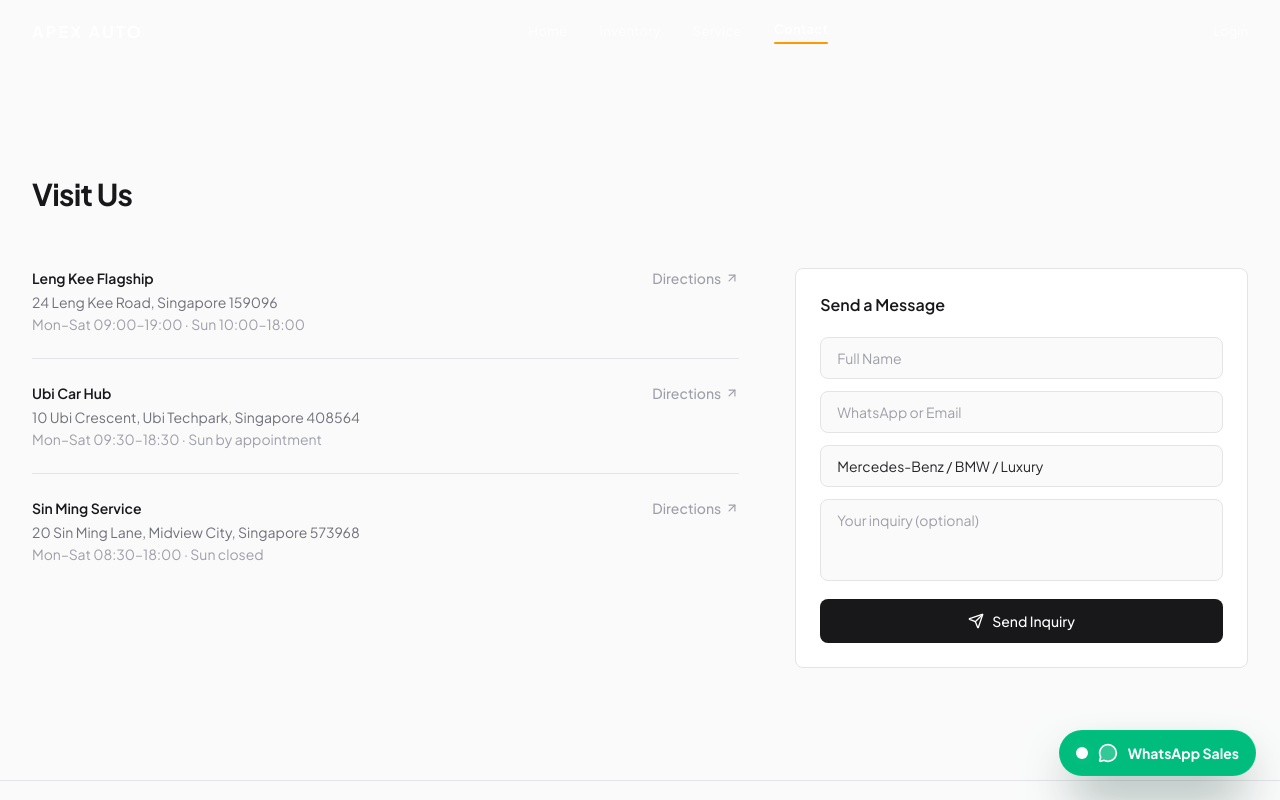
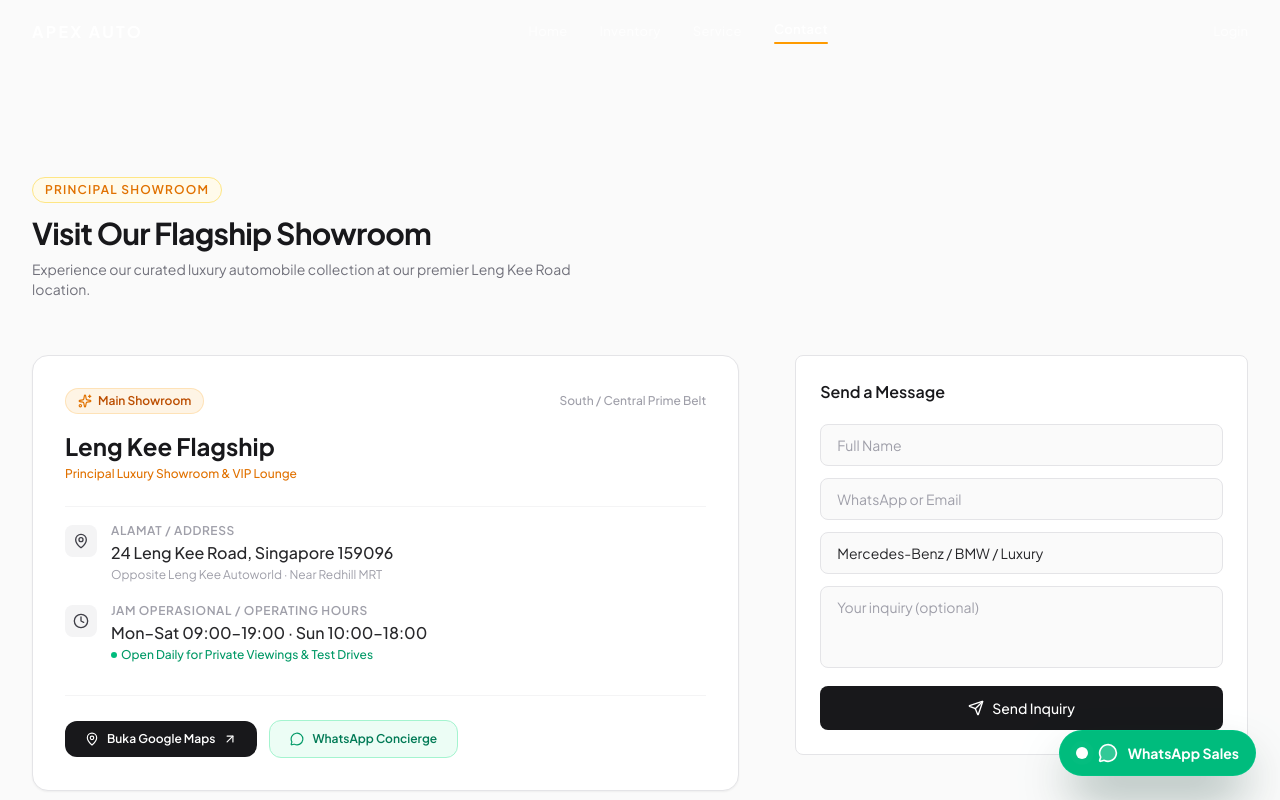
Before and after one commit to langkahkuy-pixel/APEX-AUTO, a Next.js app: page /contact in a window 1280 px wide. Shown: the top 800 px of the page. Built offline with nearby package versions, Linux system fonts and the light colour scheme.

Commit message:
location

```diff
--- a/src/app/admin/page.tsx
+++ b/src/app/admin/page.tsx
@@ -59,28 +59,6 @@ const SHOWROOM_BRANCHES = [
     whatsapp: '+65 8123 4567',
     hours: 'Mon - Sun: 09:00 - 19:00 SGT',
     unitsCount: 14,
-    status: 'Fully Operational',
-  },
-  {
-    id: 'branch-2',
-    name: 'Apex Auto Experience Centre @ Ubi',
-    address: '81 Ubi Avenue 4, #01-08 UB.One, Singapore 408830',
-    zone: 'East Automotive Hub',
-    phone: '+65 6890 1234',
-    whatsapp: '+65 8234 5678',
-    hours: 'Mon - Sat: 09:30 - 18:30 SGT',
-    unitsCount: 9,
-    status: 'Fully Operational',
-  },
-  {
-    id: 'branch-3',
-    name: 'Apex Auto Prestige Hub @ Sin Ming',
-    address: '160 Sin Ming Drive, #03-12, Singapore 575722',
-    zone: 'North-Central Prestige Hub',
-    phone: '+65 6901 2345',
-    whatsapp: '+65 8345 6789',
-    hours: 'Mon - Sun: 10:00 - 18:00 SGT',
-    unitsCount: 6,
     status: 'Fully Operational',
   },
 ];
@@ -673,8 +651,8 @@ function AdminDashboardContent() {
                     <span className="text-amber-400 font-medium">{promosList.length} Campaign Banners</span>
                   </div>
                   <div className="flex justify-between py-2">
-                    <span className="text-slate-400">Showroom Locations:</span>
-                    <span className="text-white font-medium">3 Hubs (Leng Kee, Ubi, Sin Ming)</span>
+                    <span className="text-slate-400">Showroom Location:</span>
+                    <span className="text-white font-medium">Leng Kee Flagship (24 Leng Kee Rd)</span>
                   </div>
                 </div>
                 <button
--- a/src/app/contact/page.tsx
+++ b/src/app/contact/page.tsx
@@ -4,9 +4,9 @@ import { ContactShowroomSection } from '@/components/ContactShowroomSection';
 import { Footer } from '@/components/Footer';
 
 export const metadata: Metadata = {
-  title: 'Contact — Apex Auto | Visit Our Showrooms',
+  title: 'Contact — Apex Auto | Leng Kee Flagship Showroom',
   description:
-    'Visit Apex Auto showrooms at Leng Kee, Ubi Car Hub, and Sin Ming. Send an inquiry, schedule a test drive, or get a trade-in valuation. WhatsApp and online form available.',
+    'Visit Apex Auto Flagship Showroom at 24 Leng Kee Road, Singapore. Send an inquiry, schedule a private test drive, or get a trade-in valuation. WhatsApp and online form available.',
 };
 
 export default function ContactPage() {
--- a/src/app/layout.tsx
+++ b/src/app/layout.tsx
@@ -11,7 +11,7 @@ const jakarta = Plus_Jakarta_Sans({
 export const metadata: Metadata = {
   title: 'Apex Auto — Premier Luxury & Pre-Owned Car Showroom',
   description:
-    'Explore our curated luxury and certified pre-owned car collection. Transparent SGD Nett pricing, 100-point inspection certification, and verified COE details across Leng Kee, Ubi, and Sin Ming showrooms.',
+    'Explore our curated luxury and certified pre-owned car collection. Transparent SGD Nett pricing, 100-point inspection certification, and verified COE details at our Leng Kee Flagship showroom.',
   keywords: [
     'luxury car showroom',
     'certified pre-owned cars',
--- a/src/app/tentang-kami/page.tsx
+++ b/src/app/tentang-kami/page.tsx
@@ -176,30 +176,6 @@ const SHOWROOMS = [
     accentColor: 'border-amber-500/40 text-amber-400 bg-amber-500/10',
     highlight: 'Central Luxury Automotive District',
   },
-  {
-    name: 'Ubi Techpark Showroom',
-    tag: 'Certified Pre-Owned',
-    role: 'Curated prestige pre-owned inventory & on-site trade-in appraisal',
-    address: '10 Ubi Crescent, Ubi Techpark, Singapore 408564',
-    hours: 'Mon–Sat: 09:30–18:30 • Sun: By Appointment',
-    phone: '+65 8234 5678',
-    mapUrl: 'https://maps.google.com/?q=10+Ubi+Crescent+Singapore',
-    image: 'https://images.unsplash.com/photo-1617814076367-b759c7d7e738?auto=format&fit=crop&w=1200&q=80',
-    accentColor: 'border-blue-500/40 text-blue-400 bg-blue-500/10',
-    highlight: 'Eastern Commercial Automotive Hub',
-  },
-  {
-    name: 'Sin Ming Service & Delivery Hub',
-    tag: 'Technical & Handover Hub',
-    role: 'Pre-delivery inspection, scheduled servicing & warranty handover',
-    address: '20 Sin Ming Lane, Midview City, Singapore 573968',
-    hours: 'Mon–Sat: 08:30–18:00 • Sun: Closed',
-    phone: '+65 8345 6789',
-    mapUrl: 'https://maps.google.com/?q=20+Sin+Ming+Lane+Singapore',
-    image: 'https://images.unsplash.com/photo-1503376780353-7e6692767b70?auto=format&fit=crop&w=1200&q=80',
-    accentColor: 'border-emerald-500/40 text-emerald-400 bg-emerald-500/10',
-    highlight: 'Dedicated Technical & Aftercare Centre',
-  },
 ];
 
 
@@ -363,10 +339,10 @@ export default function AboutPage() {
             delay={200}
           />
           <AnimatedStat
-            value="3"
-            suffix=" Hubs"
-            label="Strategic Locations"
-            sublabel="Leng Kee, Ubi, and Sin Ming"
+            value="1"
+            suffix=" Flagship"
+            label="Principal Showroom"
+            sublabel="24 Leng Kee Road, Singapore"
             delay={300}
           />
         </div>
@@ -605,26 +581,26 @@ export default function AboutPage() {
       </section>
 
       {/* ═══════════════════════════════════════════════════════════════
-          SECTION 5: SHOWROOM NETWORK & STRATEGIC HUBS
+          SECTION 5: FLAGSHIP SHOWROOM
       ═══════════════════════════════════════════════════════════════ */}
       <section className="py-24 sm:py-32 relative overflow-hidden">
         <div className="max-w-7xl mx-auto px-6 lg:px-8">
           {/* Section Header */}
           <div className="max-w-2xl mx-auto text-center mb-16">
-            <div className="inline-flex items-center gap-2 px-3 py-1 rounded-full bg-zinc-900 border border-zinc-800 text-xs font-semibold text-blue-400 uppercase tracking-widest mb-3">
+            <div className="inline-flex items-center gap-2 px-3 py-1 rounded-full bg-zinc-900 border border-zinc-800 text-xs font-semibold text-amber-400 uppercase tracking-widest mb-3">
               <Building2 className="w-3.5 h-3.5" />
-              <span>3 Strategic Hubs</span>
+              <span>Flagship Showroom</span>
             </div>
             <h2 className="text-3xl sm:text-4xl font-black text-white tracking-tight">
-              Showroom Network &amp; Service Centers
+              Our Flagship Showroom
             </h2>
             <p className="mt-3 text-sm text-zinc-400 leading-relaxed">
-              Strategically situated across Singapore&apos;s prime automotive belts to deliver sales, trade-in valuations, and aftercare.
+              Centrally located along Singapore&apos;s prime automotive belt at 24 Leng Kee Road.
             </p>
           </div>
 
-          {/* 3 Showcase Cards */}
-          <div className="grid grid-cols-1 lg:grid-cols-3 gap-6">
+          {/* Showcase Card */}
+          <div className="max-w-2xl mx-auto">
             {SHOWROOMS.map((hub) => (
               <div
                 key={hub.name}
--- a/src/components/ContactShowroomSection.tsx
+++ b/src/components/ContactShowroomSection.tsx
@@ -7,28 +7,19 @@ import {
   CheckCircle2,
   AlertCircle,
   ArrowUpRight,
+  MapPin,
+  Clock,
+  Sparkles,
 } from 'lucide-react';
 
-const SHOWROOMS = [
-  {
+const FLAGSHIP_SHOWROOM = {
   name: 'Leng Kee Flagship',
+  tagline: 'Principal Luxury Showroom & VIP Lounge',
   address: '24 Leng Kee Road, Singapore 159096',
   hours: 'Mon–Sat 09:00–19:00 · Sun 10:00–18:00',
+  phone: '+65 8123 4567',
   mapUrl: 'https://maps.google.com/?q=24+Leng+Kee+Road+Singapore',
-  },
-  {
-    name: 'Ubi Car Hub',
-    address: '10 Ubi Crescent, Ubi Techpark, Singapore 408564',
-    hours: 'Mon–Sat 09:30–18:30 · Sun by appointment',
-    mapUrl: 'https://maps.google.com/?q=10+Ubi+Crescent+Singapore',
-  },
-  {
-    name: 'Sin Ming Service',
-    address: '20 Sin Ming Lane, Midview City, Singapore 573968',
-    hours: 'Mon–Sat 08:30–18:00 · Sun closed',
-    mapUrl: 'https://maps.google.com/?q=20+Sin+Ming+Lane+Singapore',
-  },
-];
+};
 
 export function ContactShowroomSection() {
   const [name, setName] = useState('');
@@ -90,34 +81,99 @@ export function ContactShowroomSection() {
     <section id="kontak-showroom" className="py-20 sm:py-28">
       <div className="max-w-7xl mx-auto px-6 lg:px-8">
         {/* Header */}
-        <h2 className="text-2xl sm:text-3xl font-bold text-zinc-900 tracking-tight mb-10 sm:mb-14">
-          Visit Us
+        <div className="mb-10 sm:mb-14">
+          <span className="text-xs font-semibold tracking-widest uppercase text-amber-600 bg-amber-50 px-3 py-1 rounded-full border border-amber-200 inline-block mb-3">
+            Principal Showroom
+          </span>
+          <h2 className="text-2xl sm:text-3xl font-bold text-zinc-900 tracking-tight">
+            Visit Our Flagship Showroom
           </h2>
+          <p className="mt-2 text-sm text-zinc-500 max-w-xl">
+            Experience our curated luxury automobile collection at our premier Leng Kee Road location.
+          </p>
+        </div>
 
         <div className="grid grid-cols-1 lg:grid-cols-5 gap-10 lg:gap-14">
-          {/* Left: Showroom Locations */}
-          <div className="lg:col-span-3 space-y-6">
-            {SHOWROOMS.map((showroom) => (
-              <div
-                key={showroom.name}
-                className="flex items-start justify-between gap-4 pb-6 border-b border-zinc-200 last:border-b-0 last:pb-0"
-              >
+          {/* Left: Flagship Showroom Details */}
+          <div className="lg:col-span-3">
+            <div className="rounded-2xl border border-zinc-200 bg-white p-6 sm:p-8 shadow-xs">
+              <div className="flex items-center justify-between gap-4 mb-4">
+                <div className="inline-flex items-center gap-1.5 px-3 py-1 rounded-full text-xs font-semibold bg-amber-500/10 text-amber-700 border border-amber-500/20">
+                  <Sparkles className="w-3.5 h-3.5 text-amber-600" />
+                  <span>Main Showroom</span>
+                </div>
+                <span className="text-xs font-medium text-zinc-400">South / Central Prime Belt</span>
+              </div>
+
+              <h3 className="font-bold text-zinc-900 text-xl sm:text-2xl">
+                {FLAGSHIP_SHOWROOM.name}
+              </h3>
+              <p className="text-xs text-amber-600 font-medium mt-1 mb-6">
+                {FLAGSHIP_SHOWROOM.tagline}
+              </p>
+
+              <div className="space-y-5 pt-4 border-t border-zinc-100 text-sm">
+                {/* Alamat */}
+                <div className="flex items-start gap-3.5">
+                  <div className="w-8 h-8 rounded-lg bg-zinc-100 flex items-center justify-center text-zinc-600 shrink-0 mt-0.5">
+                    <MapPin className="w-4 h-4 text-zinc-700" />
+                  </div>
                   <div>
-                  <h3 className="font-semibold text-zinc-900 text-sm">{showroom.name}</h3>
-                  <p className="text-sm text-zinc-500 mt-1">{showroom.address}</p>
-                  <p className="text-sm text-zinc-400 mt-0.5">{showroom.hours}</p>
+                    <span className="text-xs font-semibold text-zinc-400 uppercase tracking-wider block">
+                      Alamat / Address
+                    </span>
+                    <p className="text-zinc-800 font-medium mt-0.5 text-sm sm:text-base">
+                      {FLAGSHIP_SHOWROOM.address}
+                    </p>
+                    <p className="text-xs text-zinc-400 mt-0.5">
+                      Opposite Leng Kee Autoworld · Near Redhill MRT
+                    </p>
                   </div>
+                </div>
+
+                {/* Jam Operasional */}
+                <div className="flex items-start gap-3.5">
+                  <div className="w-8 h-8 rounded-lg bg-zinc-100 flex items-center justify-center text-zinc-600 shrink-0 mt-0.5">
+                    <Clock className="w-4 h-4 text-zinc-700" />
+                  </div>
+                  <div>
+                    <span className="text-xs font-semibold text-zinc-400 uppercase tracking-wider block">
+                      Jam Operasional / Operating Hours
+                    </span>
+                    <p className="text-zinc-800 font-medium mt-0.5 text-sm sm:text-base">
+                      {FLAGSHIP_SHOWROOM.hours}
+                    </p>
+                    <p className="text-xs text-emerald-600 font-medium mt-0.5 flex items-center gap-1">
+                      <span className="w-1.5 h-1.5 rounded-full bg-emerald-500 inline-block" />
+                      Open Daily for Private Viewings & Test Drives
+                    </p>
+                  </div>
+                </div>
+              </div>
+
+              {/* Action Buttons */}
+              <div className="mt-8 pt-6 border-t border-zinc-100 flex flex-wrap items-center gap-3">
                 <a
-                  href={showroom.mapUrl}
+                  href={FLAGSHIP_SHOWROOM.mapUrl}
                   target="_blank"
                   rel="noopener noreferrer"
-                  className="shrink-0 text-sm font-medium text-zinc-400 hover:text-zinc-900 transition-colors flex items-center gap-1"
+                  className="inline-flex items-center gap-2 px-5 py-2.5 rounded-xl bg-zinc-900 hover:bg-zinc-800 text-white font-semibold text-xs transition-colors"
                 >
-                  Directions
+                  <MapPin className="w-3.5 h-3.5" />
+                  <span>Buka Google Maps</span>
                   <ArrowUpRight className="w-3.5 h-3.5" />
                 </a>
+                <a
+                  href={`https://wa.me/6581234567?text=Hello%20Apex%20Auto%20Leng%20Kee%20Flagship%2C%20I%20would%20like%20to%20schedule%20a%20private%20visit`}
+                  target="_blank"
+                  rel="noopener noreferrer"
+                  className="inline-flex items-center gap-2 px-5 py-2.5 rounded-xl bg-emerald-50 text-emerald-700 hover:bg-emerald-100 border border-emerald-200 font-semibold text-xs transition-colors"
+                >
+                  <MessageCircle className="w-3.5 h-3.5 text-emerald-600" />
+                  <span>WhatsApp Concierge</span>
+                </a>
               </div>
-            ))}
+            </div>
           </div>
 
           {/* Right: Contact Form */}
--- a/src/components/PromoTermsModal.tsx
+++ b/src/components/PromoTermsModal.tsx
@@ -159,7 +159,7 @@ export function PromoTermsModal({ promo, onClose }: PromoTermsModalProps) {
                   {promo.terms_conditions.length + 1}
                 </span>
                 <span className="leading-relaxed">
-                  Customers must present their WhatsApp confirmation or reference voucher prior to signing the Sales Agreement at our Leng Kee, Ubi, or Sin Ming showrooms.
+                  Customers must present their WhatsApp confirmation or reference voucher prior to signing the Sales Agreement at our Leng Kee Flagship showroom.
                 </span>
               </li>
               <li className="flex items-start gap-2.5">
--- a/src/components/admin/AdminCarEditModal.tsx
+++ b/src/components/admin/AdminCarEditModal.tsx
@@ -178,8 +178,6 @@ export default function AdminCarEditModal({
                   className="w-full pl-10 pr-4 py-2.5 rounded-xl bg-slate-950 border border-slate-800 text-xs text-white focus:outline-none focus:border-amber-500 transition-colors"
                 >
                   <option value="Leng Kee Showroom (South/Central)">Leng Kee Showroom (South/Central)</option>
-                  <option value="Ubi Experience Centre (East Hub)">Ubi Experience Centre (East Hub)</option>
-                  <option value="Sin Ming Hub (North-Central)">Sin Ming Hub (North-Central)</option>
                 </select>
               </div>
             </div>
--- a/src/components/admin/AdminCarFormModal.tsx
+++ b/src/components/admin/AdminCarFormModal.tsx
@@ -32,8 +32,6 @@ const FUEL_TYPES: FuelType[] = ['Petrol', 'Hybrid', 'Electric', 'Diesel'];
 const TRANSMISSIONS: Transmission[] = ['Automatic', 'Manual'];
 const LOCATIONS = [
   'Leng Kee Showroom (South/Central)',
-  'Ubi Experience Centre (East Hub)',
-  'Sin Ming Hub (North-Central)',
 ];
 
 const DEFAULT_PRESET_IMAGES = [
--- a/src/data/mock-admin.ts
+++ b/src/data/mock-admin.ts
@@ -32,34 +32,6 @@ export const MOCK_BRANCHES: ShowroomBranch[] = [
     displayUnitsCount: 14,
     picName: 'Marcus Tan',
     picPhone: '+6581234567',
-    status: 'active',
-  },
-  {
-    id: 'branch-ubi',
-    name: 'Apex Auto Experience Centre @ Ubi',
-    address: '81 Ubi Avenue 4, #01-08 UB.One',
-    postalCode: '408830',
-    zone: 'East Automotive Hub',
-    phone: '+65 6890 1234',
-    whatsapp: '+6582345678',
-    operatingHours: 'Mon - Sat: 09:30 - 18:30 SGT',
-    displayUnitsCount: 9,
-    picName: 'Jessica Lee',
-    picPhone: '+6582345678',
-    status: 'active',
-  },
-  {
-    id: 'branch-sin-ming',
-    name: 'Apex Auto Prestige Hub @ Sin Ming',
-    address: '160 Sin Ming Drive, #03-12',
-    postalCode: '575722',
-    zone: 'North-Central Prestige Specialist Hub',
-    phone: '+65 6901 2345',
-    whatsapp: '+6583456789',
-    operatingHours: 'Mon - Sun: 10:00 - 18:00 SGT',
-    displayUnitsCount: 6,
-    picName: 'Alvin Tan',
-    picPhone: '+6583456789',
     status: 'active',
   },
 ];
--- a/src/data/mock-inquiries.ts
+++ b/src/data/mock-inquiries.ts
@@ -49,7 +49,7 @@ export const MOCK_INQUIRIES: AdminInquiry[] = [
     status: 'new',
     createdAt: new Date(Date.now() - 60 * 60 * 1000).toISOString(),
     salesAssigned: 'Jessica Lee (Finance Lead)',
-    branch: 'Apex Auto Experience Centre @ Ubi',
+    branch: 'Apex Auto Flagship @ Leng Kee',
   },
   {
     id: 'inq-sg-003',
@@ -66,7 +66,7 @@ export const MOCK_INQUIRIES: AdminInquiry[] = [
     status: 'contacted',
     createdAt: new Date(Date.now() - 180 * 60 * 1000).toISOString(),
     salesAssigned: 'Alvin Tan (Principal)',
-    branch: 'Apex Auto Prestige Hub @ Sin Ming',
+    branch: 'Apex Auto Flagship @ Leng Kee',
   },
   {
     id: 'inq-sg-004',
@@ -100,7 +100,7 @@ export const MOCK_INQUIRIES: AdminInquiry[] = [
     status: 'contacted',
     createdAt: new Date(Date.now() - 36 * 60 * 60 * 1000).toISOString(),
     salesAssigned: 'Marcus Tan (Senior Specialist)',
-    branch: 'Apex Auto Experience Centre @ Ubi',
+    branch: 'Apex Auto Flagship @ Leng Kee',
   },
   {
     id: 'inq-sg-006',
@@ -117,6 +117,6 @@ export const MOCK_INQUIRIES: AdminInquiry[] = [
     status: 'deal_closed',
     createdAt: new Date(Date.now() - 48 * 60 * 60 * 1000).toISOString(),
     salesAssigned: 'Jessica Lee (Finance Lead)',
-    branch: 'Apex Auto Prestige Hub @ Sin Ming',
+    branch: 'Apex Auto Flagship @ Leng Kee',
   },
 ];
--- a/src/db/schema.ts
+++ b/src/db/schema.ts
@@ -40,7 +40,7 @@ export const cars = pgTable('cars', {
   description: text('description'),
   features: text('features'), // Fitur mobil (JSON atau comma-separated)
   status: varchar('status', { length: 50 }).notNull().default('available'), // 'available' | 'reserved' | 'sold'
-  location: varchar('location', { length: 255 }).notNull(), // Leng Kee, Ubi, Sin Ming
+  location: varchar('location', { length: 255 }).notNull(), // Leng Kee Flagship
   depreciation_sgd: numeric('depreciation_sgd', { precision: 12, scale: 2 }), // Estimasi depresiasi tahunan SGD
   coe_expiry: varchar('coe_expiry', { length: 100 }), // Masa berlaku COE (e.g. 'Apr 2031 (7 tahun 2 bulan)')
   engine_capacity_cc: integer('engine_capacity_cc'), // Kapasitas mesin CC
```
Also changed, not shown: src/data/mock-cars.ts (+5 -7 lines). Lines whose indentation alone changed are shown as unchanged.
